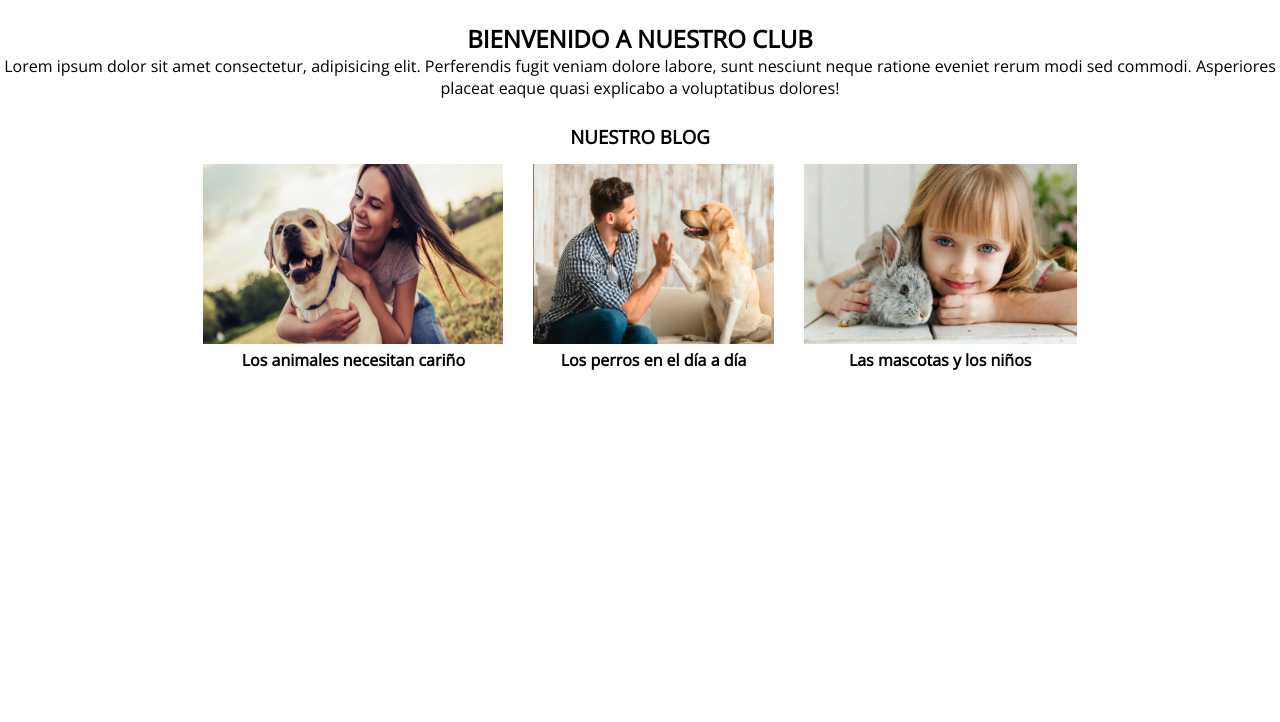
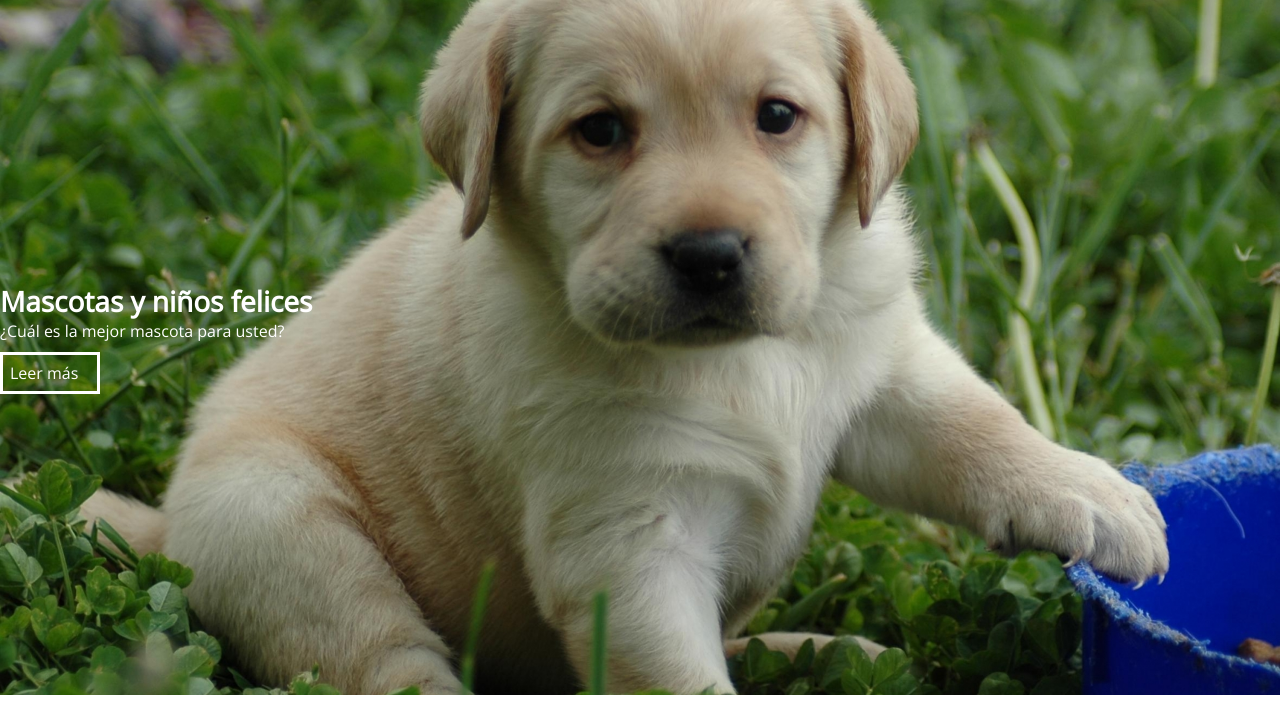
Before and after one commit to RubenJustiniano/petsWebSite, a plain HTML site: page index.html in a window 1280 px wide. Shown: the part 75-797 px from the top of the page. Drawn offline with nearby package versions, Linux system fonts and the light colour scheme; the site is published under a folder, as on GitHub Pages, so addresses that start at the root find nothing.

Commit message:
minor change

```diff
--- a/index.html
+++ b/index.html
@@ -28,7 +28,7 @@
     </header>
         <main>
             <section id="banner">
-                <img src="/img/perritoBanner.jpg" alt="dog-banner">
+                <img src="img/perritoBanner.jpg" alt="dog-banner">
                 <div class="contenedor">
                     <h2>Mascotas y niños felices</h2>
                     <p>¿Cuál es la mejor mascota para usted?</p>
```
